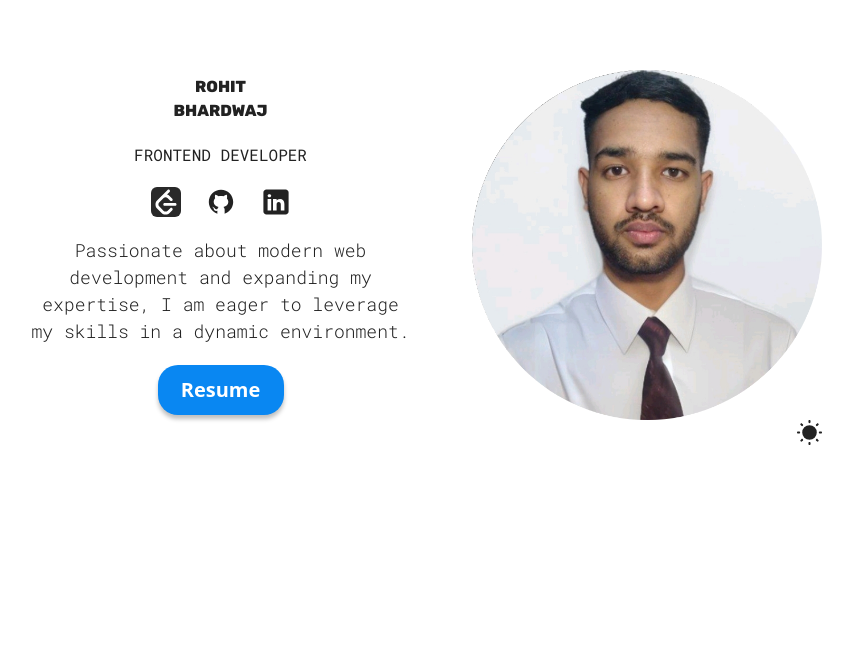
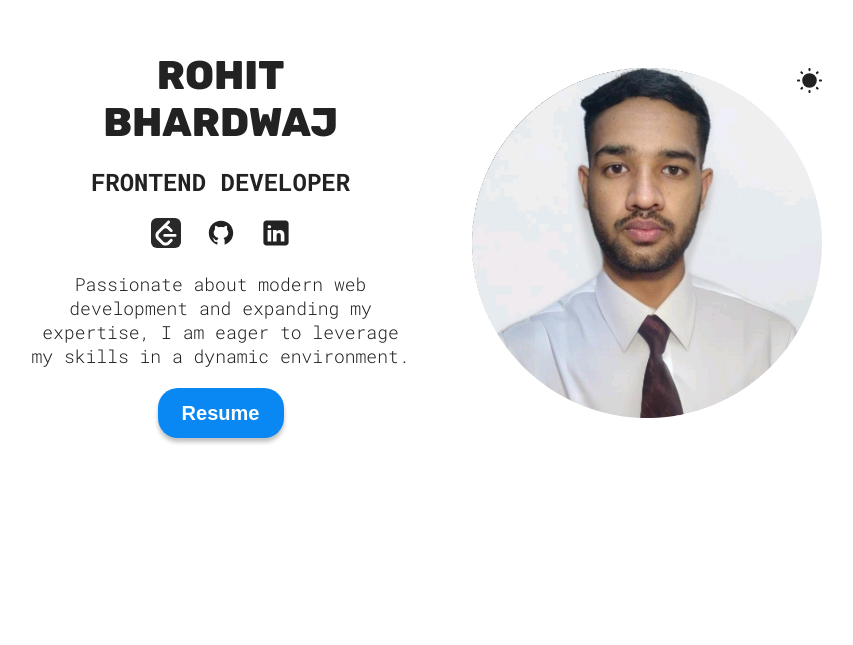
Before and after one commit to rohit-bhardwajj/rohit-bhardwaj, a React (Vite) app: page / in a window 1280 px wide. Shown: the part 155-800 px from the top of the page, without its empty margins (213-1066 px from the left). Built offline with nearby package versions, Linux system fonts and the light colour scheme.

Commit message:
Update tailwind.config.js

```diff
--- a/tailwind.config.js
+++ b/tailwind.config.js
@@ -1,10 +1,11 @@
 // src/tailwind.config.js
 module.exports = {
   corePlugins: {
-    preflight: true, // Disable preflight if you don't want Tailwind's base styles
+    preflight: false, // Disable preflight if you don't want Tailwind's base styles
   },
   content: [
     'index.html',
+    "./src/**/*.{js,ts,jsx,tsx}",
     './src/sections/Technologies/**/*.{jsx,js,ts,tsx}', // Ensure this path covers your Technology component
   ],
   theme: {
```
